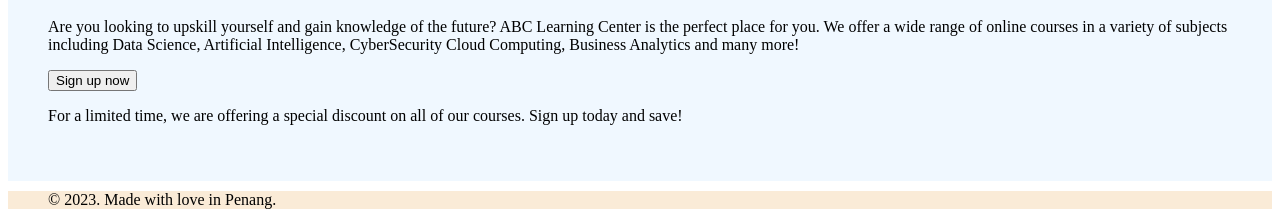
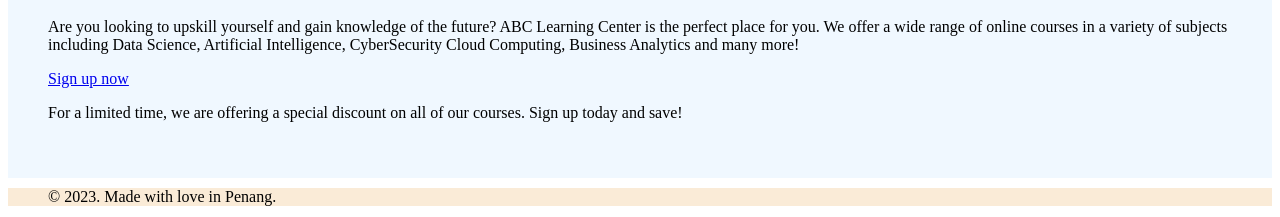
Before and after one commit to hadrihl/abclearningcenter, a plain HTML site: page index.html in a window 1280 px wide. Shown: the part 838-1055 px from the top of the page. Drawn offline with nearby package versions, Linux system fonts and the light colour scheme.

Commit message:
Fix signup btn on homepage.

```diff
--- a/index.html
+++ b/index.html
@@ -24,7 +24,7 @@
         <p><img src="assets/img/pexels-fauxels-3183150.jpg" style="width: 900px; height: auto;"></p>
 
         <p>Are you looking to upskill yourself and gain knowledge of the future? ABC Learning Center is the perfect place for you. We offer a wide range of online courses in a variety of subjects including Data Science, Artificial Intelligence, CyberSecurity Cloud Computing, Business Analytics and many more!</p>
-        <button>Sign up now</button>
+        <a href="https://hadrihl.github.io/abclearningcenter/signup.html">Sign up now</a>
 
         <p>For a limited time, we are offering a special discount on all of our courses. Sign up today and save!</p>
     </div>
```
